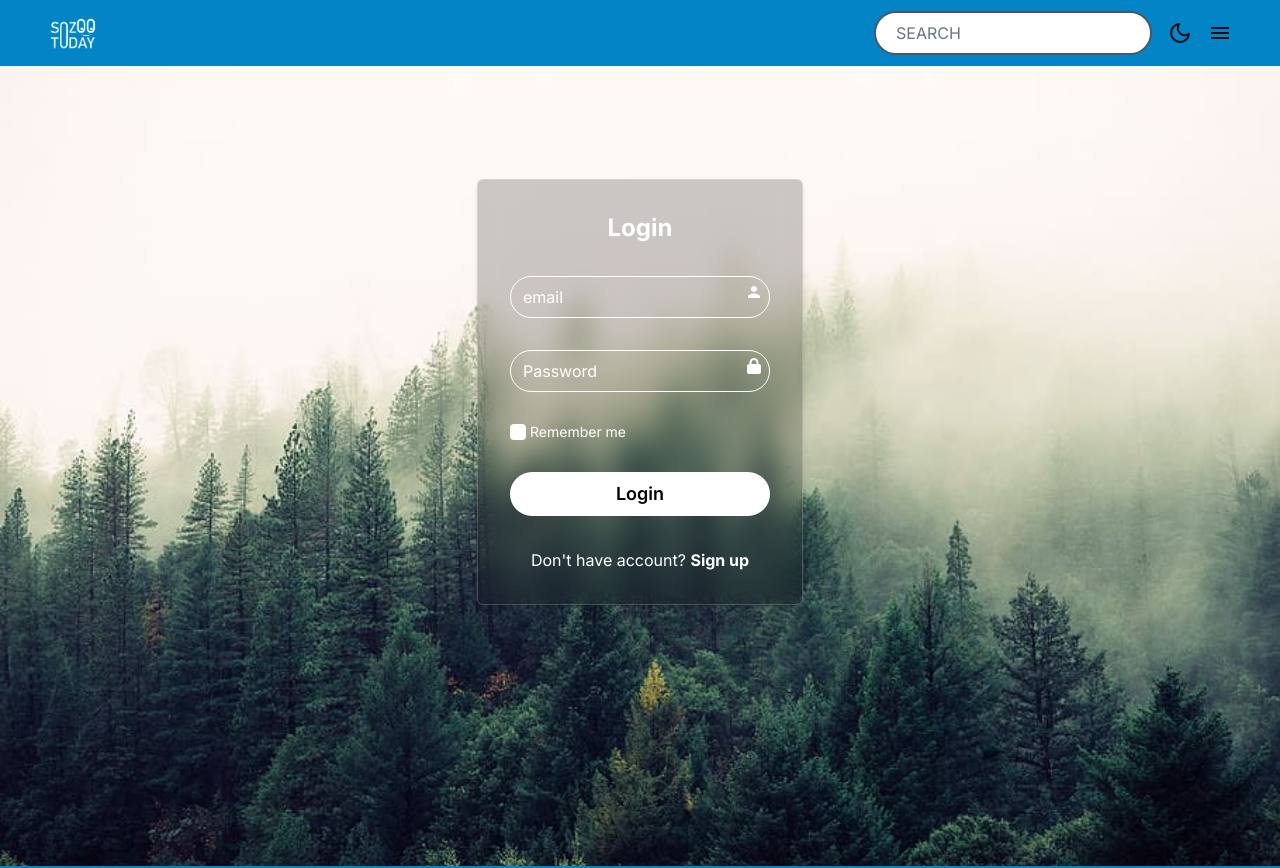
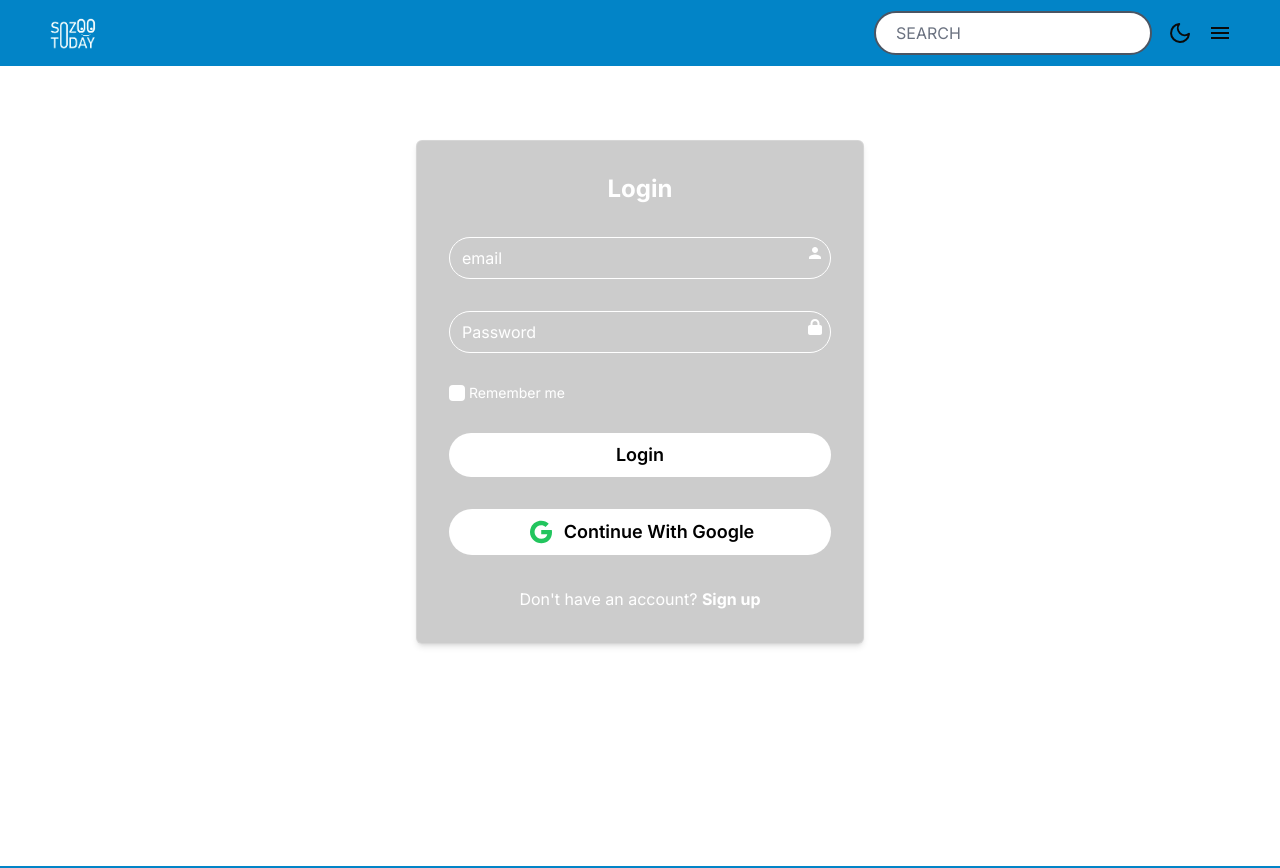
Before and after one commit to nurasnatst143/sozzo, a Next.js app: page /login in a window 1280 px wide. Shown: the top 868 px of the page. Built offline with nearby package versions, Linux system fonts and the light colour scheme; no server answers; the database is empty.

Commit message:
few issue fix

```diff
--- a/src/app/admin/(admin-auth)/login/page.jsx
+++ b/src/app/admin/(admin-auth)/login/page.jsx
@@ -8,7 +8,7 @@ const page = () => {
 			<div className='w-full px-10 mx-auto bg-sky-600 dark:bg-gray-800'>
 				<Nav />
 			</div>
-			<div className="relative h-screen w-full bg-[url('/assets/bg.jpg')] bg-no-repeat bg-center bg-cover">
+			<div className='relative h-screen w-full bg-white bg-no-repeat bg-center bg-cover'>
 				<div className='max-w-[1400px] mx-auto px-2 min-h-[80vh] flex justify-center items-center '>
 					<div className='bg-black/20 backdrop-blur-md  shadow-md border border-white/20 mx-auto p-8 min-w-[500px] rounded-md'>
 						<h1 className='text-center text-white text-2xl font-bold pb-8'>
--- a/src/app/login/page.js
+++ b/src/app/login/page.js
@@ -8,9 +8,10 @@ const page = () => {
 			<div className='w-full px-10 mx-auto bg-sky-600 dark:bg-gray-800'>
 				<Nav />
 			</div>
-			<div className="relative h-screen w-full bg-[url('/assets/bg.jpg')] bg-no-repeat bg-center bg-cover">
-				<div className=' w-[60vw] max-w-[1400px] mx-auto px-2 min-h-[80vh] flex justify-center items-center '>
-					<div className='bg-black/20 backdrop-blur-md  mt-3 shadow-md border border-white/20 mx-auto p-8 min-w-[300px] rounded-md'>
+			{/* bg-[url('/assets/bg.jpg')] */}
+			<div className='relative h-screen w-full bg-white bg-no-repeat bg-center bg-cover'>
+				<div className='  max-w-[1400px] mx-auto px-2 min-h-[80vh] flex justify-center items-center '>
+					<div className='bg-black/20 backdrop-blur-md  mt-3 shadow-md border border-white/20 mx-auto p-8 w-full md:w-[35vw] min-w-[300px] rounded-md'>
 						<h1 className='text-center text-white text-2xl font-bold pb-8'>
 							Login
 						</h1>
--- a/src/app/sign-up/page.js
+++ b/src/app/sign-up/page.js
@@ -5,8 +5,9 @@ import { useState } from "react";
 import axios from "axios";
 import { useRouter } from "next/navigation";
 import Link from "next/link";
+import { AiOutlineGoogle } from "react-icons/ai";
 
-const page = () => {
+const Page = () => {
 	const [credentials, setCredentials] = useState({
 		name: "",
 		email: "",
@@ -17,6 +18,7 @@ const page = () => {
 		email: "",
 		password: "",
 	});
+	const [isLoading, setIsLoading] = useState(false);
 
 	const handleChange = (e) => {
 		setCredentials((prevState) => ({
@@ -24,17 +26,27 @@ const page = () => {
 			[e.target.name]: e.target.value,
 		}));
 	};
+
 	const router = useRouter();
+
 	const handleSubmit = async (e) => {
 		e.preventDefault();
 		if (error.name || error.password || error.email) {
 			return;
 		}
-		const res = await axios.post("/api/sign-up", credentials);
-		if (res.status === 200) {
-			router.push("/sign-up/email-confirmation");
+		try {
+			setIsLoading(true);
+			const res = await axios.post("/api/sign-up", credentials);
+			if (res.status === 200) {
+				router.push("/sign-up/email-confirmation");
+			}
+		} catch (err) {
+			console.error("Signup error:", err);
+		} finally {
+			setIsLoading(false);
 		}
 	};
+
 	return (
 		<div>
 			<div className='bg-blue-600 dark:bg-black'>
@@ -42,9 +54,9 @@ const page = () => {
 					<Nav />
 				</div>
 			</div>
-			<div className="relative h-screen w-full bg-[url('/assets/bg.jpg')] bg-no-repeat bg-center bg-cover flex items-center">
-				<div className='bg-black/20 backdrop-blur-md  shadow-md border border-white/20 mx-auto p-8 max-w-[300px] rounded-md '>
-					<h1 className='text-center text-white text-2xl font-bold py-3'>
+			<div className='relative h-screen w-full bg-white bg-no-repeat bg-center bg-cover flex justify-center items-center'>
+				<div className='bg-black/20 backdrop-blur-md min-h-[60vh] shadow-md border border-white/20 mx-auto p-8 w-full md:w-[35vw] min-w-[300px] rounded-md'>
+					<h1 className='text-center text-white text-2xl font-bold px-2 py-3'>
 						Sign Up
 					</h1>
 					<form className='w-full max-w-md m-auto' onSubmit={handleSubmit}>
@@ -52,7 +64,7 @@ const page = () => {
 							type='text'
 							id='name'
 							name='name'
-							className='w-full rounded-full  border-white bg-transparent focus:outline-none focus:border-white focus:ring-0 text-white placeholder:text-white mb-8'
+							className='w-full rounded-full border-white bg-transparent focus:outline-none focus:border-white focus:ring-0 text-white placeholder:text-white mb-8'
 							value={credentials.name}
 							onChange={handleChange}
 							placeholder='Name'
@@ -62,7 +74,7 @@ const page = () => {
 							type='email'
 							id='email'
 							name='email'
-							className='w-full rounded-full  border-white bg-transparent focus:outline-none focus:border-white focus:ring-0 text-white placeholder:text-white mb-8'
+							className='w-full rounded-full border-white bg-transparent focus:outline-none focus:border-white focus:ring-0 text-white placeholder:text-white mb-8'
 							value={credentials.email}
 							onChange={handleChange}
 							placeholder='Email'
@@ -72,7 +84,7 @@ const page = () => {
 							type='password'
 							id='password'
 							name='password'
-							className='w-full rounded-full  border-white bg-transparent focus:outline-none focus:border-white focus:ring-0 text-white placeholder:text-white mb-8'
+							className='w-full rounded-full border-white bg-transparent focus:outline-none focus:border-white focus:ring-0 text-white placeholder:text-white mb-8'
 							value={credentials.password}
 							onChange={handleChange}
 							placeholder='Password'
@@ -81,26 +93,42 @@ const page = () => {
 						<div className='flex justify-end'>
 							<button
 								type='submit'
-								className='capitalize w-full bg-white px-4 py-2 rounded-full text-lg text-black font-semibold  hover:bg-gray-200 hover:text-gray-800 transition duration-300 focus:outline-none'
+								disabled={isLoading}
+								className='capitalize w-full bg-white px-4 py-2 rounded-full text-lg text-black font-semibold hover:bg-gray-200 hover:text-gray-800 transition duration-300 focus:outline-none disabled:opacity-60 flex justify-center items-center gap-2'
 							>
-								Sign up
+								{isLoading ? (
+									<span className='w-5 h-5 border-2 border-t-transparent border-black rounded-full animate-spin'></span>
+								) : (
+									"Sign up"
+								)}
 							</button>
 						</div>
+
+						<div className='flex mx-auto my-2 w-full'>
+							<button
+								type='button'
+								disabled={isLoading}
+								className='capitalize w-full bg-white px-4 py-2 rounded-full text-lg text-black font-semibold hover:bg-gray-200 hover:text-gray-800 transition duration-300 focus:outline-none disabled:opacity-60 flex justify-center items-center gap-2'
+							>
+								<AiOutlineGoogle className='text-3xl text-green-500' /> Continue
+								with Google
+							</button>
+						</div>
+
 						<div className='flex mx-auto w-full text-white mt-2'>
-							<p className=' text-md  w-full text-center'>
+							<p className='text-md w-full text-center'>
 								Already have account?{" "}
-								<Link href='/login' className=' font-bold'>
+								<Link href='/login' className='font-bold'>
 									Sign in
-								</Link>{" "}
+								</Link>
 							</p>
 						</div>
 					</form>
 				</div>
 			</div>
-
 			<Footer />
 		</div>
 	);
 };
 
-export default page;
+export default Page;
--- a/src/components/admin/auth/AdminLoginForm.js
+++ b/src/components/admin/auth/AdminLoginForm.js
@@ -1,6 +1,5 @@
 "use client";
 import { useState } from "react";
-
 import { signIn } from "next-auth/react";
 import { useRouter } from "next/navigation";
 import { IoMdPerson } from "react-icons/io";
@@ -11,31 +10,36 @@ const AdminLoginForm = () => {
 		email: "",
 		password: "",
 	});
+	const [loading, setLoading] = useState(false); // 👈 new loading state
 	const router = useRouter();
+
 	const handleSubmit = async (e) => {
 		e.preventDefault();
+		if (!credentials.email || !credentials.password) return;
+		setLoading(true); // 👈 start loading
 
-		if (!credentials.email || !credentials.password) return;
 		try {
-			console.log(credentials);
 			const res = await signIn("credentials", {
 				...credentials,
 				redirect: false,
 			});
-			console.log({ res });
 			if (res.ok) {
 				router.push("/admin");
 			}
 		} catch (error) {
 			console.log(error);
+		} finally {
+			setLoading(false); // 👈 stop loading
 		}
 	};
+
 	const handleChange = (e) => {
 		setCredentials((prevState) => ({
 			...prevState,
 			[e.target.name]: e.target.value,
 		}));
 	};
+
 	return (
 		<form
 			className='w-full max-w-md mx-auto flex flex-col gap-8'
@@ -47,7 +51,8 @@ const AdminLoginForm = () => {
 					type='text'
 					id='email'
 					name='email'
-					className='w-full rounded-full  border-white bg-transparent focus:outline-none focus:border-white focus:ring-0 placeholder:text-white'
+					disabled={loading}
+					className='w-full rounded-full border-white bg-transparent focus:outline-none focus:border-white focus:ring-0 placeholder:text-white'
 					onChange={handleChange}
 					placeholder='email'
 					required
@@ -59,13 +64,14 @@ const AdminLoginForm = () => {
 					type='password'
 					id='password'
 					name='password'
-					className='w-full rounded-full  border-white bg-transparent focus:outline-none focus:border-white focus:ring-0 placeholder:text-white'
+					disabled={loading}
+					className='w-full rounded-full border-white bg-transparent focus:outline-none focus:border-white focus:ring-0 placeholder:text-white'
 					onChange={handleChange}
 					placeholder='Password'
 					required
 				/>
 			</div>
-			<div>
+
 			<div className='flex items-center justify-between text-sm'>
 				<label
 					className='relative flex cursor-pointer items-center rounded-full'
@@ -73,11 +79,11 @@ const AdminLoginForm = () => {
 				>
 					<input
 						type='checkbox'
-							className="before:content[''] peer relative h-4 w-4 cursor-pointer appearance-none rounded border-2 border-white checked:outline-none
-          "
 						id='remember'
+						disabled={loading}
+						className='peer relative h-4 w-4 cursor-pointer appearance-none rounded border-2 border-white checked:outline-none'
 					/>
-						<div className='pointer-events-none text-white absolute top-2/4 left-2/4 -translate-y-2/4 -translate-x-2/4  opacity-0 transition-opacity peer-checked:opacity-100'>
+					<div className='pointer-events-none text-white absolute top-2/4 left-2/4 -translate-y-2/4 -translate-x-2/4 opacity-0 transition-opacity peer-checked:opacity-100'>
 						<svg
 							xmlns='http://www.w3.org/2000/svg'
 							className='h-3 w-3'
@@ -90,25 +96,26 @@ const AdminLoginForm = () => {
 								fillRule='evenodd'
 								d='M16.707 5.293a1 1 0 010 1.414l-8 8a1 1 0 01-1.414 0l-4-4a1 1 0 011.414-1.414L8 12.586l7.293-7.293a1 1 0 011.414 0z'
 								clipRule='evenodd'
-								></path>
+							/>
 						</svg>
 					</div>
 					<p className='absolute top-2 left-5 -translate-y-2/4 text-white w-[120px]'>
 						Remember me
 					</p>
 				</label>
+			</div>
 
-					{/* <a href="#" className=" text-white">
-        Forgot password?
-      </a> */}
-				</div>
-			</div>
 			<div className='flex mx-auto w-full'>
 				<button
 					type='submit'
-					className='capitalize w-full bg-white px-4 py-2 rounded-full text-lg text-black font-semibold  hover:bg-gray-200 hover:text-gray-800 transition duration-300 focus:outline-none'
+					disabled={loading}
+					className='capitalize w-full bg-white px-4 py-2 rounded-full text-lg text-black font-semibold hover:bg-gray-200 hover:text-gray-800 transition duration-300 focus:outline-none flex items-center justify-center gap-2'
 				>
-					login
+					{loading ? (
+						<span className='animate-spin h-5 w-5 border-2 border-black border-t-transparent rounded-full'></span>
+					) : (
+						"login"
+					)}
 				</button>
 			</div>
 		</form>
--- a/src/components/auth/LoginForm.js
+++ b/src/components/auth/LoginForm.js
@@ -5,51 +5,53 @@ import { signIn } from "next-auth/react";
 import { useRouter } from "next/navigation";
 import { IoMdPerson } from "react-icons/io";
 import { FaLock } from "react-icons/fa6";
+import { AiOutlineGoogle } from "react-icons/ai";
 
 const LoginForm = () => {
-	const [credentials, setCredentials] = useState({
-		email: "",
-		password: "",
-	});
+	const [credentials, setCredentials] = useState({ email: "", password: "" });
+	const [loading, setLoading] = useState(false);
 	const router = useRouter();
+
 	const handleSubmit = async (e) => {
 		e.preventDefault();
-
-		if (!credentials.email || !credentials.password)
-			return alert("email And password is required");
-
+		if (!credentials.email || !credentials.password) {
+			alert("Email and password are required");
+			return;
+		}
+		setLoading(true);
 		try {
-			console.log(credentials);
 			const res = await signIn("credentials", {
 				...credentials,
 				redirect: false,
 			});
-			console.log(res);
 			if (res.ok) {
 				router.push("/");
 			}
 		} catch (error) {
 			console.log(error);
+		} finally {
+			setLoading(false);
 		}
 	};
+
 	const handleChange = (e) => {
-		setCredentials((prevState) => ({
-			...prevState,
+		setCredentials((prev) => ({
+			...prev,
 			[e.target.name]: e.target.value,
 		}));
 	};
+
 	return (
 		<form
-			className='w-full max-w-[805] mx-auto flex flex-col gap-8'
+			className='w-full max-w-[805px] mx-auto flex flex-col gap-8'
 			onSubmit={handleSubmit}
 		>
 			<div className='relative'>
 				<IoMdPerson className='absolute right-2 top-2 z-10 text-white' />
 				<input
 					type='text'
-					id='email'
 					name='email'
-					className='w-full rounded-full  border-white bg-transparent focus:outline-none focus:border-white focus:ring-0 placeholder:text-white'
+					className='w-full rounded-full border-white bg-transparent focus:outline-none focus:border-white focus:ring-0 placeholder:text-white'
 					onChange={handleChange}
 					placeholder='email'
 					required
@@ -59,27 +61,24 @@ const LoginForm = () => {
 				<FaLock className='absolute right-2 top-2 z-10 text-white' />
 				<input
 					type='password'
-					id='password'
 					name='password'
-					className='w-full rounded-full  border-white bg-transparent focus:outline-none focus:border-white focus:ring-0 placeholder:text-white'
+					className='w-full rounded-full border-white bg-transparent focus:outline-none focus:border-white focus:ring-0 placeholder:text-white'
 					onChange={handleChange}
 					placeholder='Password'
 					required
 				/>
 			</div>
 			<div>
-				<div className='flex items-center justify-between text-sm'>
 				<label
-						className='relative flex cursor-pointer items-center rounded-full'
+					className='relative flex cursor-pointer items-center rounded-full text-sm'
 					htmlFor='remember'
 				>
 					<input
 						type='checkbox'
-							className="before:content[''] peer relative h-4 w-4 cursor-pointer appearance-none rounded border-2 border-white checked:outline-none
-          "
 						id='remember'
+						className='peer relative h-4 w-4 appearance-none rounded border-2 border-white cursor-pointer'
 					/>
-						<div className='pointer-events-none text-white absolute top-2/4 left-2/4 -translate-y-2/4 -translate-x-2/4  opacity-0 transition-opacity peer-checked:opacity-100'>
+					<div className='pointer-events-none text-white absolute top-2/4 left-2/4 -translate-y-2/4 -translate-x-2/4 opacity-0 transition-opacity peer-checked:opacity-100'>
 						<svg
 							xmlns='http://www.w3.org/2000/svg'
 							className='h-3 w-3'
@@ -99,26 +98,32 @@ const LoginForm = () => {
 						Remember me
 					</p>
 				</label>
-
-					{/* <a href="#" className=" text-white">
-        Forgot password?
-      </a> */}
-				</div>
 			</div>
 			<div className='flex mx-auto w-full'>
 				<button
 					type='submit'
-					className='capitalize w-full bg-white px-4 py-2 rounded-full text-lg text-black font-semibold  hover:bg-gray-200 hover:text-gray-800 transition duration-300 focus:outline-none'
+					disabled={loading}
+					className='capitalize w-full bg-white px-4 py-2 rounded-full text-lg text-black font-semibold hover:bg-gray-200 hover:text-gray-800 transition duration-300 focus:outline-none disabled:opacity-60'
 				>
-					login
+					{loading ? "Loading..." : "login"}
+				</button>
+			</div>
+			<div className='flex mx-auto w-full'>
+				<button
+					type='submit'
+					disabled={loading}
+					className='capitalize w-full bg-white px-4 py-2 rounded-full text-lg text-black font-semibold hover:bg-gray-200 hover:text-gray-800 transition duration-300 focus:outline-none disabled:opacity-60 flex justify-center items-center gap-2'
+				>
+					<AiOutlineGoogle className='text-3xl text-green-500' /> Continue with
+					google
 				</button>
 			</div>
 			<div className='flex mx-auto w-full text-white'>
-				<p className=' text-md  w-full text-center'>
-					Don't have account?{" "}
-					<Link href='/sign-up' className=' font-bold'>
+				<p className='text-md w-full text-center'>
+					Don't have an account?{" "}
+					<Link href='/sign-up' className='font-bold'>
 						Sign up
-					</Link>{" "}
+					</Link>
 				</p>
 			</div>
 		</form>
```
Lines whose indentation alone changed are shown as unchanged.
